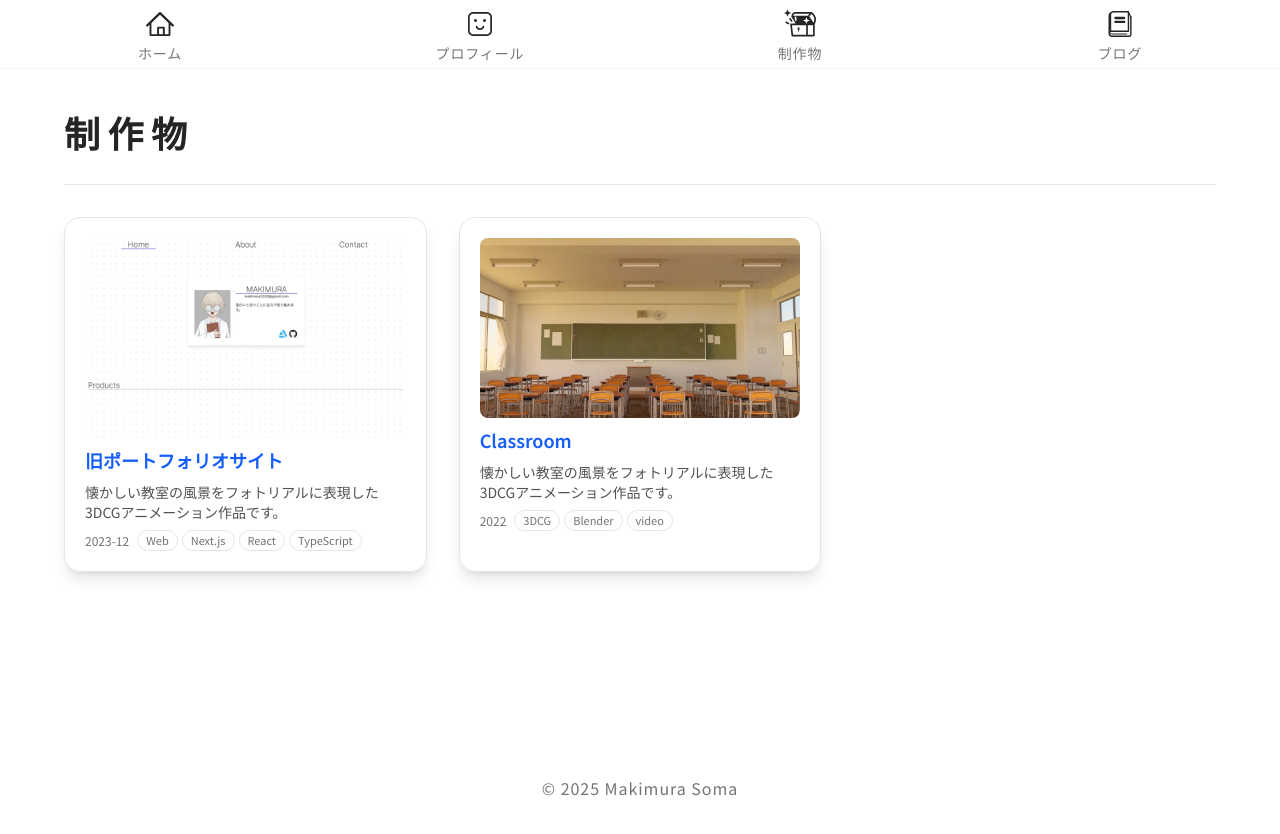
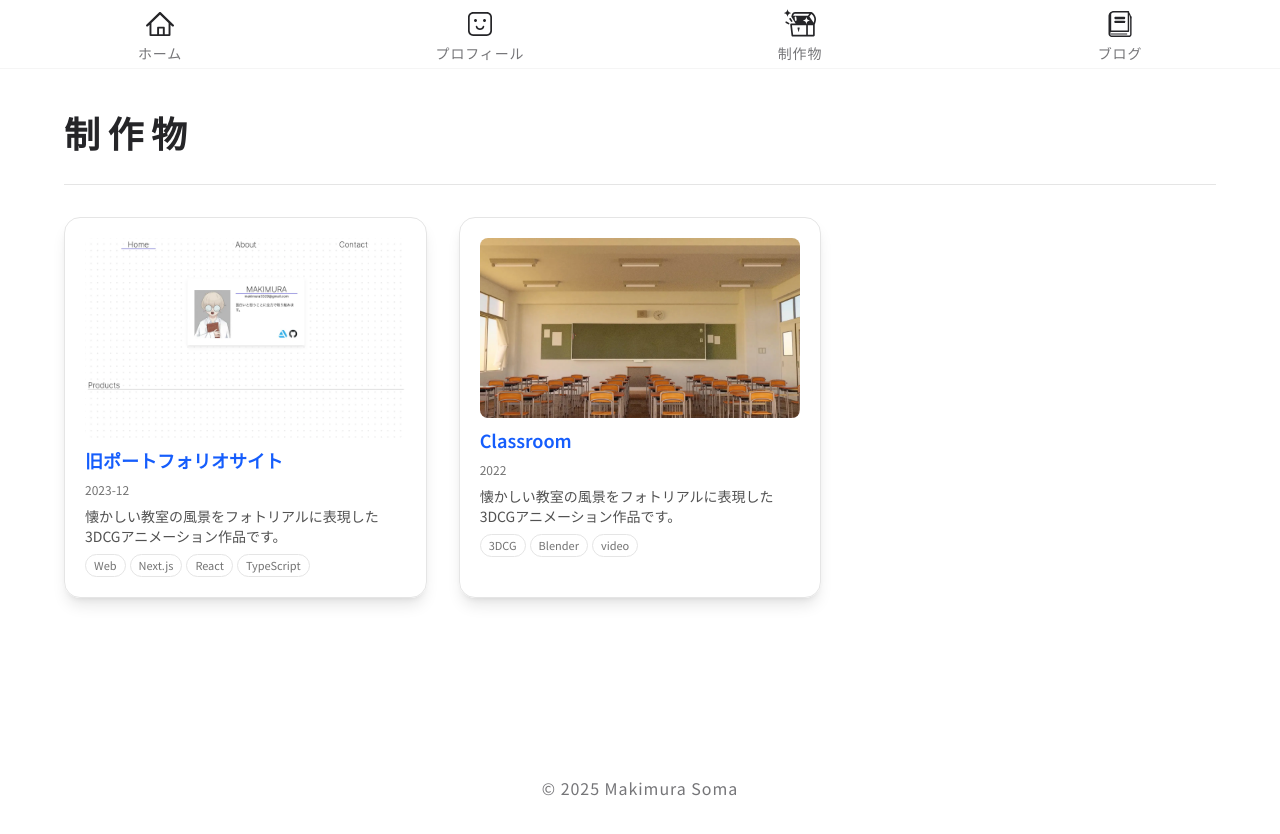
Before and after one commit to makim0939/portfolio, a Next.js app: page /works in a window 1280 px wide. Shown: the top 834 px of the page. Built offline with nearby package versions, Linux system fonts and the light colour scheme.

Commit message:
fix: Workカードのレイアウトを修正。日付・タグの不自然な改行を修正した

```diff
--- a/src/components/ui/WorkCard.tsx
+++ b/src/components/ui/WorkCard.tsx
@@ -22,20 +22,20 @@ export function WorkCard({ work }: { work: Work }) {
 					{work.title}
 				</Link>
 			</h3>
+			<p className=" text-xs text-neutral-500">
+				<time dateTime={work.date}>{work.date}</time>
+			</p>
 			<div>
 				{work.description && <p className="text-sm text-neutral-600">{work.description}</p>}
 			</div>
 
-			<div className="flex items-center gap-2 text-xs text-neutral-500">
-				<time dateTime={work.date}>{work.date}</time>
 			<ul className="flex gap-1 flex-wrap">
 				{work.tags?.map((s) => (
-						<li key={s} className="px-2 py-0.5 rounded-full border text-[11px]">
+					<li key={s} className="px-2 py-0.5 rounded-full border text-[11px] text-neutral-500">
 						{s}
 					</li>
 				))}
 			</ul>
-			</div>
 		</article>
 	);
 }
```
Lines whose indentation alone changed are shown as unchanged.
